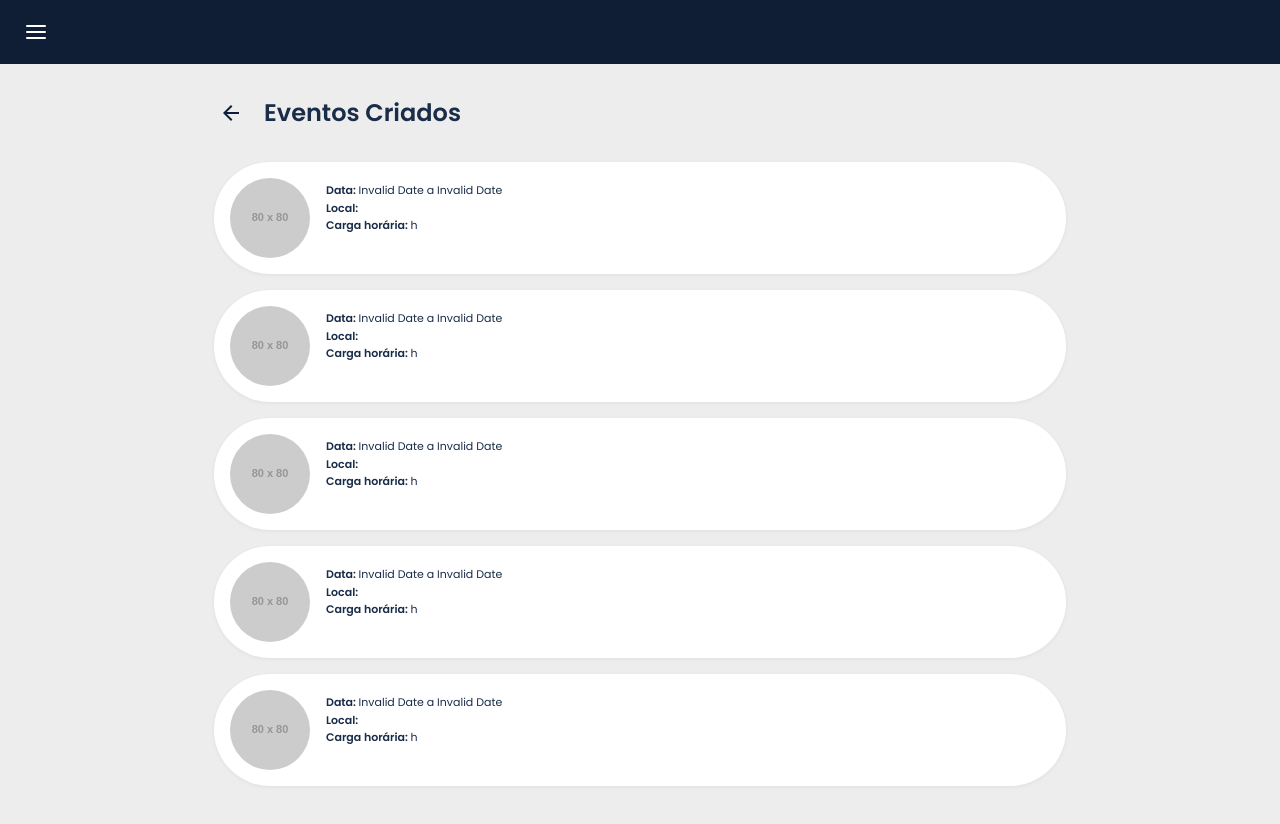
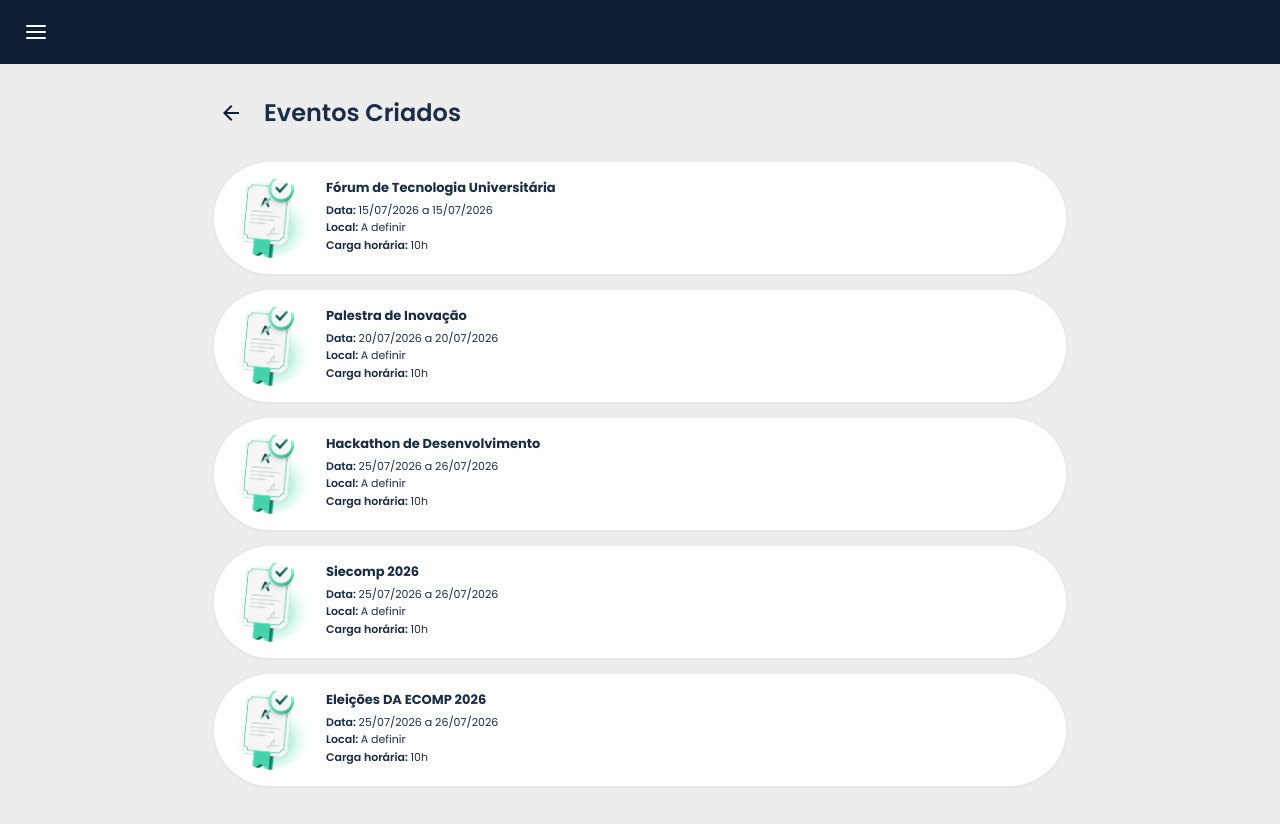
Before and after one commit to UCE020/UCE020-Front, a Next.js app: page /event/list in a window 1280 px wide. Shown: the top 824 px of the page. Built offline with nearby package versions, Linux system fonts and the light colour scheme; no server answers; what @mui/material-nextjs would draw is missing.

Commit message:
feat: corrigindo o erro no ci dos dados mockados

```diff
--- a/src/app/(private)/event/list/page.tsx
+++ b/src/app/(private)/event/list/page.tsx
@@ -6,44 +6,79 @@ import { ArrowBack } from '@mui/icons-material';
 
 const sampleEvents: Event[] = [
   {
-    id: '1',
-    name: 'Fórum de Tecnologia Universitária',
-    startDate: '15/07/2026',
-    endDate: '15/07/2026',
-    time: '18:00 - 21:00',
-    imageUrl: '/images/certificadoVariacao2.png',
+    id: 1,
+    nome: 'Fórum de Tecnologia Universitária',
+    codigo: 'EVT01',
+    descricao: 'Desc',
+    localizacao: 'A definir',
+    responsavel: 'Responsável',
+    cargaHoraria: 10,
+    dataInicio: '2026-07-15T18:00:00.000Z',
+    dataFim: '2026-07-15T21:00:00.000Z',
+    status: 'ativo',
+    foto: '/images/certificadoVariacao2.png',
+    createdAt: new Date().toISOString(),
+    updatedAt: new Date().toISOString(),
   },
   {
-    id: '2',
-    name: 'Palestra de Inovação',
-    startDate: '20/07/2026',
-    endDate: '20/07/2026',
-    time: '19:00 - 22:00',
-    imageUrl: '/images/certificadoVariacao2.png',
+    id: 2,
+    nome: 'Palestra de Inovação',
+    codigo: 'EVT02',
+    descricao: 'Desc',
+    localizacao: 'A definir',
+    responsavel: 'Responsável',
+    cargaHoraria: 10,
+    dataInicio: '2026-07-20T19:00:00.000Z',
+    dataFim: '2026-07-20T22:00:00.000Z',
+    status: 'ativo',
+    foto: '/images/certificadoVariacao2.png',
+    createdAt: new Date().toISOString(),
+    updatedAt: new Date().toISOString(),
   },
   {
-    id: '3',
-    name: 'Hackathon de Desenvolvimento',
-    startDate: '25/07/2026',
-    endDate: '26/07/2026',
-    time: '09:00 - 18:00',
-    imageUrl: '/images/certificadoVariacao2.png',
+    id: 3,
+    nome: 'Hackathon de Desenvolvimento',
+    codigo: 'EVT03',
+    descricao: 'Desc',
+    localizacao: 'A definir',
+    responsavel: 'Responsável',
+    cargaHoraria: 10,
+    dataInicio: '2026-07-25T09:00:00.000Z',
+    dataFim: '2026-07-26T18:00:00.000Z',
+    status: 'ativo',
+    foto: '/images/certificadoVariacao2.png',
+    createdAt: new Date().toISOString(),
+    updatedAt: new Date().toISOString(),
   },
   {
-    id: '4',
-    name: 'Siecomp 2026',
-    startDate: '25/07/2026',
-    endDate: '26/07/2026',
-    time: '09:00 - 18:00',
-    imageUrl: '/images/certificadoVariacao2.png',
+    id: 4,
+    nome: 'Siecomp 2026',
+    codigo: 'EVT04',
+    descricao: 'Desc',
+    localizacao: 'A definir',
+    responsavel: 'Responsável',
+    cargaHoraria: 10,
+    dataInicio: '2026-07-25T09:00:00.000Z',
+    dataFim: '2026-07-26T18:00:00.000Z',
+    status: 'ativo',
+    foto: '/images/certificadoVariacao2.png',
+    createdAt: new Date().toISOString(),
+    updatedAt: new Date().toISOString(),
   },
   {
-    id: '5',
-    name: 'Eleições DA ECOMP 2026',
-    startDate: '25/07/2026',
-    endDate: '26/07/2026',
-    time: '09:00 - 18:00',
-    imageUrl: '/images/certificadoVariacao2.png',
+    id: 5,
+    nome: 'Eleições DA ECOMP 2026',
+    codigo: 'EVT05',
+    descricao: 'Desc',
+    localizacao: 'A definir',
+    responsavel: 'Responsável',
+    cargaHoraria: 10,
+    dataInicio: '2026-07-25T09:00:00.000Z',
+    dataFim: '2026-07-26T18:00:00.000Z',
+    status: 'ativo',
+    foto: '/images/certificadoVariacao2.png',
+    createdAt: new Date().toISOString(),
+    updatedAt: new Date().toISOString(),
   },
 ];
 
--- a/src/app/(private)/event/search/page.tsx
+++ b/src/app/(private)/event/search/page.tsx
@@ -3,7 +3,7 @@
 import { Suspense, useState, useReducer, useEffect } from "react";
 import { useSearchParams, useRouter } from "next/navigation";
 import { Box, Typography, CircularProgress } from "@mui/material";
-import { IEvent } from "@/types/event";
+import { Event } from "@/types/event";
 
 import { Searchbar } from "@/components/ui";
 import { ActivityModal } from "@/components/modals";
@@ -13,12 +13,12 @@ import { eventService } from "@/services/eventService";
 type SearchState =
   | { status: "idle" }
   | { status: "loading" }
-  | { status: "success"; event: IEvent }
+  | { status: "success"; event: Event }
   | { status: "not_found" };
 
 type SearchAction =
   | { type: "FETCH_START" }
-  | { type: "FETCH_SUCCESS"; event: IEvent }
+  | { type: "FETCH_SUCCESS"; event: Event }
   | { type: "FETCH_NOT_FOUND" };
 
 function searchReducer(_: SearchState, action: SearchAction): SearchState {
@@ -67,7 +67,7 @@ function EventSearchContent() {
   const initialCode = searchParams.get("code") ?? "";
 
   const [code, setCode] = useState(initialCode);
-  const [selectedEvent, setSelectedEvent] = useState<IEvent | null>(null);
+  const [selectedEvent, setSelectedEvent] = useState<Event | null>(null);
 
   const searchState = useEventSearch(initialCode);
 
--- a/src/hooks/useHomeEvents.ts
+++ b/src/hooks/useHomeEvents.ts
@@ -6,20 +6,34 @@ import { Event } from "@/types/event";
 // Mock — substitua pela chamada real em services/api.ts
 const MOCK_EVENTS: Event[] = [
   {
-    id: "1",
-    name: "NOME DO EVENTO",
-    startDate: "13/01/2026",
-    endDate: "17/01/2026",
-    time: "Das 2h até 15h",
-    imageUrl: "https://placehold.co/60x60/76E3BC/0D1E3B?text=E1",
+    id: 1,
+    nome: "NOME DO EVENTO",
+    codigo: "MOCK1",
+    descricao: "Mock description",
+    localizacao: "A definir",
+    responsavel: "Responsável",
+    cargaHoraria: 10,
+    dataInicio: "2026-01-13T00:00:00.000Z",
+    dataFim: "2026-01-17T00:00:00.000Z",
+    status: "ativo",
+    foto: "https://placehold.co/60x60/76E3BC/0D1E3B?text=E1",
+    createdAt: new Date().toISOString(),
+    updatedAt: new Date().toISOString(),
   },
   {
-    id: "2",
-    name: "NOME DO EVENTO",
-    startDate: "13/01/2026",
-    endDate: "17/01/2026",
-    time: "Das 8h até 15h",
-    imageUrl: "https://placehold.co/60x60/0D1E3B/76E3BC?text=E2",
+    id: 2,
+    nome: "NOME DO EVENTO",
+    codigo: "MOCK2",
+    descricao: "Mock description",
+    localizacao: "A definir",
+    responsavel: "Responsável",
+    cargaHoraria: 10,
+    dataInicio: "2026-01-13T00:00:00.000Z",
+    dataFim: "2026-01-17T00:00:00.000Z",
+    status: "ativo",
+    foto: "https://placehold.co/60x60/0D1E3B/76E3BC?text=E2",
+    createdAt: new Date().toISOString(),
+    updatedAt: new Date().toISOString(),
   },
 ];
 
--- a/src/services/eventService.ts
+++ b/src/services/eventService.ts
@@ -1,14 +1,14 @@
 import { api } from './api';
-import { IEvent } from '../types/event';
+import { Event } from '../types/event';
 
 interface EventResponse {
   statusCode: number;
   message: string;
-  data: IEvent;
+  data: Event;
 }
 
 class EventService {
-  async findByCodigo(codigo: string): Promise<IEvent> {
+  async findByCodigo(codigo: string): Promise<Event> {
     const { data } = await api.get<EventResponse>(`/event/codigo/${codigo}`);
     return data.data;
   }
--- a/src/types/event.ts
+++ b/src/types/event.ts
@@ -1,4 +1,4 @@
-export interface IEvent {
+export interface Event {
   id: number;
   nome: string;
   codigo: string;
@@ -15,6 +15,6 @@ export interface IEvent {
 }
 
 export interface EventCardProps {
-  event: IEvent;
-  onClick?: (event: IEvent) => void;
+  event: Event;
+  onClick?: (event: Event) => void;
 }
```
